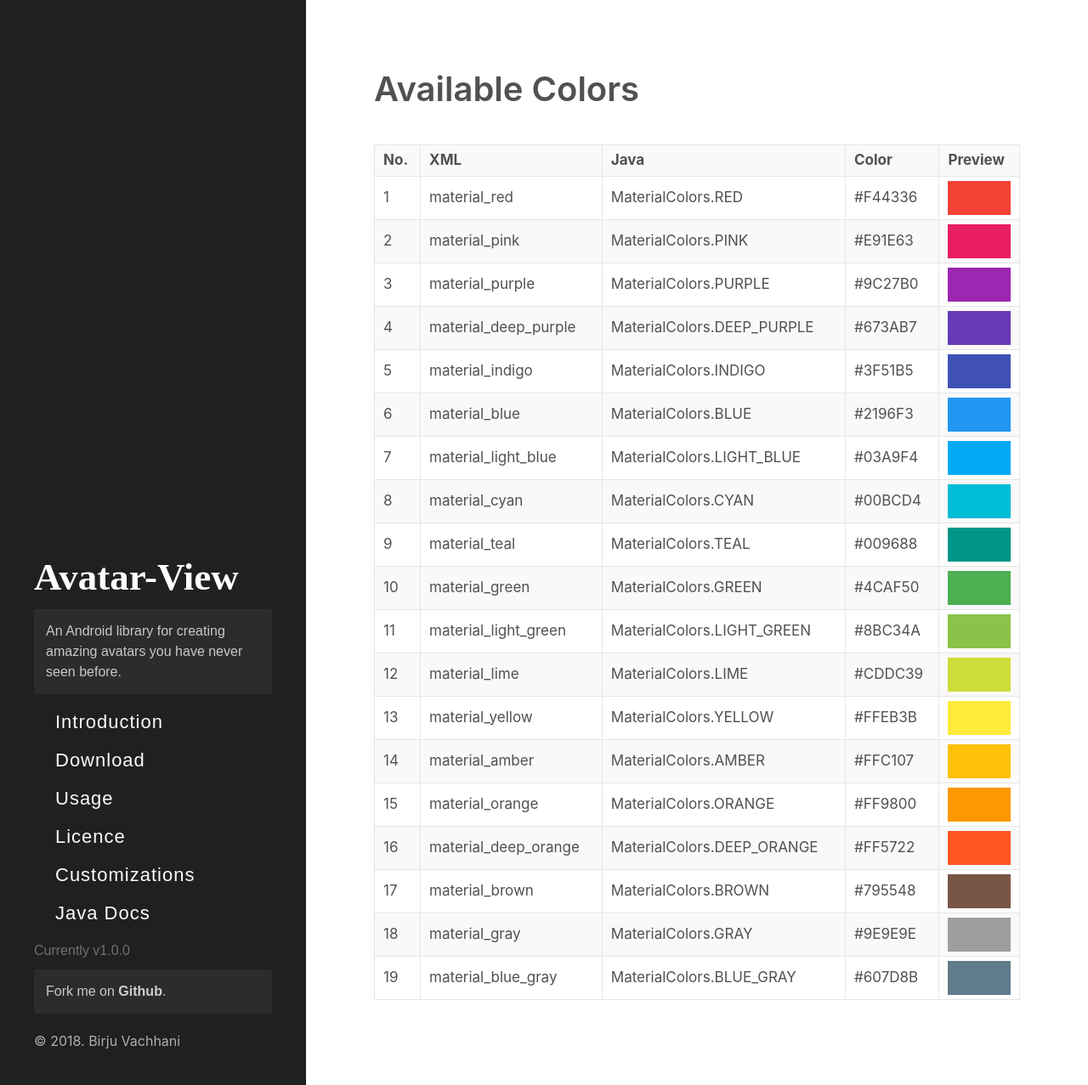
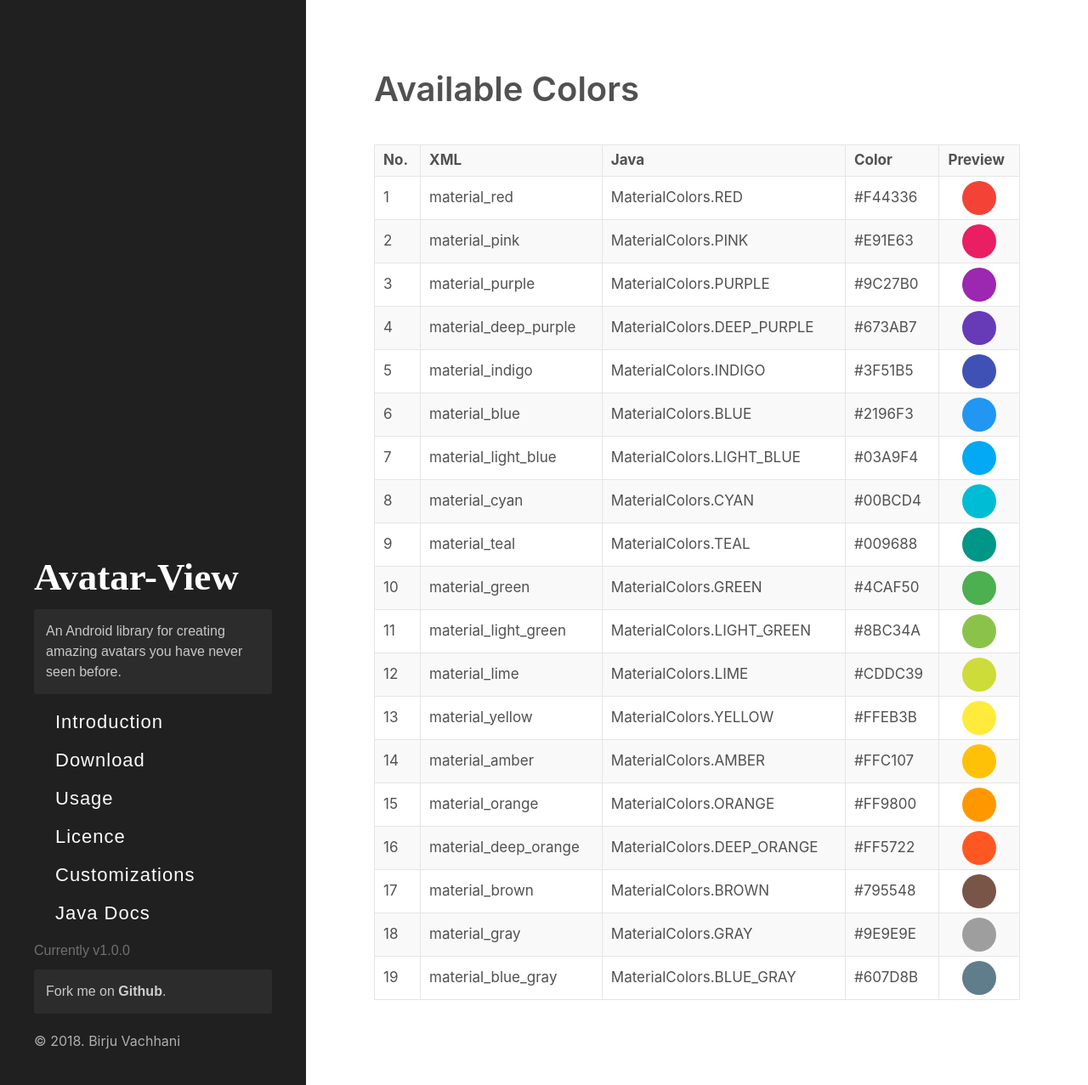
Before and after one commit to BirjuVachhani/avatar-view, a Jekyll site: the page built from colors.html, in a window 1280 px wide. Shown: the whole page at 85% size. Built offline with Jekyll 4.4.1, drawn with Linux system fonts in a browser that asks for light colours.

Commit message:
change color preview shape to circle

```diff
--- a/assets/css/main.scss
+++ b/assets/css/main.scss
@@ -183,4 +183,8 @@ header p {
 {
     display: block;
     padding: 1rem;
+    height: 2rem;
+    width: 1rem;
+    margin: auto;
+    border-radius: 50rem;
 }
```
